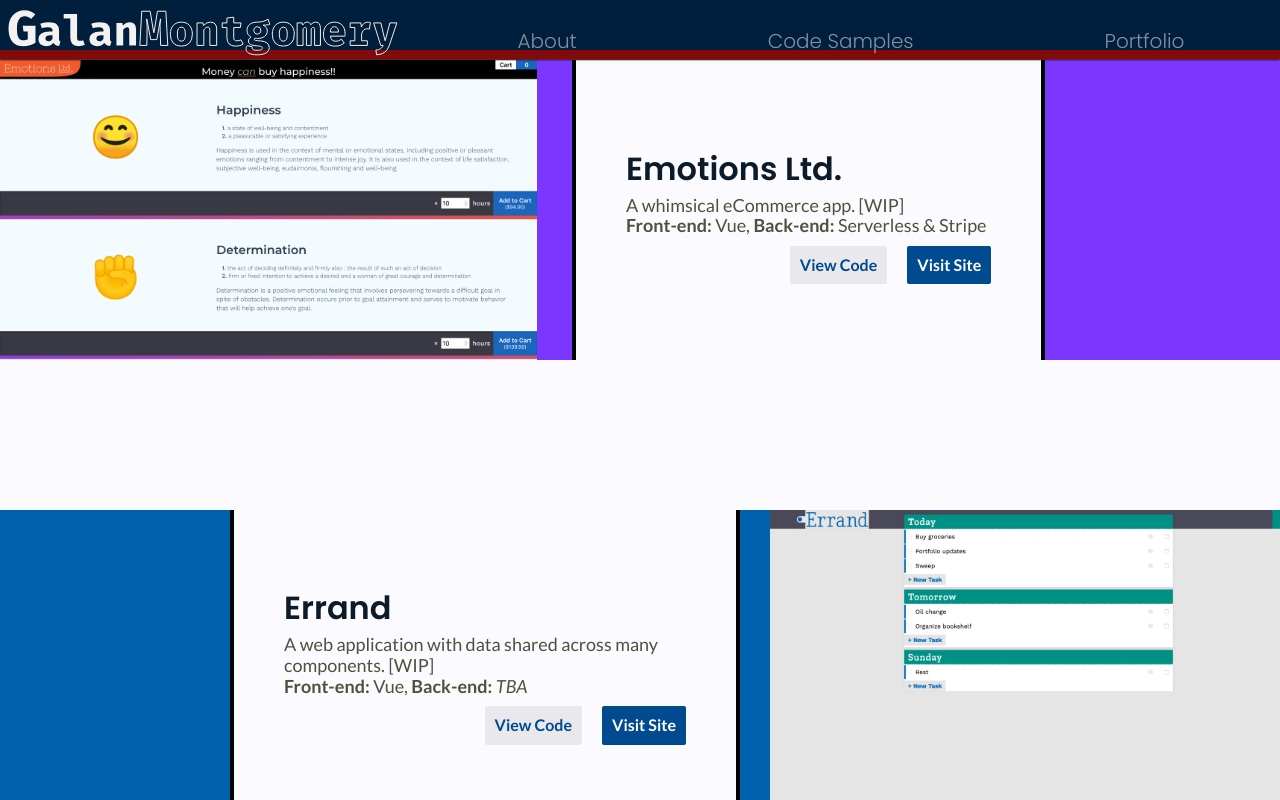
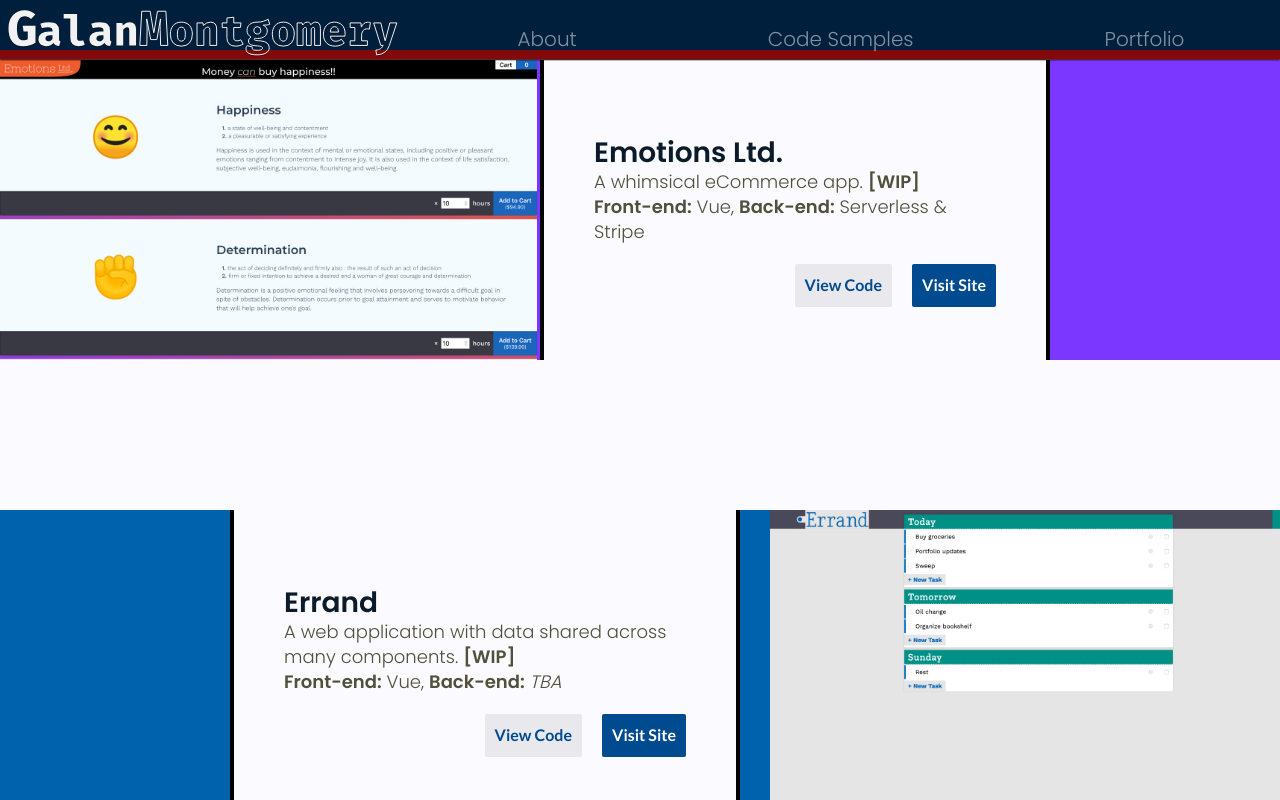
Before and after one commit to GalanCM/Portfolio, a Vue app: page /code-samples in a window 1280 px wide. Shown: the top 800 px of the page. Built offline with nearby package versions, Linux system fonts and the light colour scheme.

Commit message:
Typography pass: Home, Code Samples, and Portfolio.

```diff
--- a/src/base.less
+++ b/src/base.less
@@ -21,6 +21,9 @@
   font-weight: 600;
 }
 
+//COLORS
+@text-color-light: #50503c;
+
 body {
   background-color: #aab;
   color: rgb(12, 27, 42);
@@ -30,6 +33,7 @@ body {
 :root {
   font-family: @body-font;
   .body-font-regular();
+  line-height: 1.4;
 }
 
 h1,
@@ -59,6 +63,36 @@ a {
   text-decoration: none;
 }
 
+.nav-title {
+  .display-font-bold();
+  font-size: 28px;
+  line-height: 1.1;
+}
+.nav-tagline {
+  .display-font-light();
+  font-size: 18px;
+  color: @text-color-light;
+
+  /deep/ b,
+  /deep/ strong {
+    font-weight: 600;
+  }
+}
+
+.buttons {
+  button,
+  a.button {
+    margin: 0 10px;
+
+    &:first-child {
+      margin-left: auto;
+    }
+    &:last-child {
+      margin-right: 0;
+    }
+  }
+}
+
 button,
 a.button {
   padding: 10px 10px 10px;
--- a/src/components/menu_item.vue
+++ b/src/components/menu_item.vue
@@ -1,12 +1,12 @@
 <template>
   <router-link :to="url ? url : ''" class="menu-item portfolio" href="#">
     <div class="content-wrapper">
-      <h1>
+      <div class="title">
         <slot name="header"></slot>
-      </h1>
-      <h2>
+      </div>
+      <div class="tagline">
         <slot name="subheader"></slot>
-      </h2>
+      </div>
     </div>
     <transition name="go-fade">
       <div class="go" v-show="$route.path === '/'">
@@ -23,6 +23,8 @@
 </template>
 
 <style lang="less">
+@import "../base.less";
+
 .menu-item {
   display: grid;
   grid-template-columns: minmax(0, 1fr) minmax(200px, 3fr) minmax(85px, 1fr);
@@ -40,19 +42,13 @@
     padding: 0 10px 0 0;
   }
 
-  h1,
-  h2 {
-    margin: 0;
-  }
-
-  h1 {
-    font-size: 28px;
+  .title {
+    .nav-title();
     color: #004e9b;
   }
 
-  h2 {
-    font-size: 20px;
-    font-weight: 300;
+  .tagline {
+    .nav-tagline();
     color: rgb(80, 80, 60);
   }
 
--- a/src/components/project_item.vue
+++ b/src/components/project_item.vue
@@ -2,8 +2,8 @@
   <section :style="{backgroundColor: info.color}" class="item">
     <img v-if="info.image" :src="require( '@/assets/' + info.image )">
     <main>
-      <h1>{{info.title}}</h1>
-      <p v-html="info.tagline"></p>
+      <div class="title">{{info.title}}</div>
+      <div class="tagline" v-html="info.tagline"></div>
       <div class="buttons">
         <a class="button" :href="info.repoUrl" v-if="info.repoUrl !== null">View Code</a>
         <router-link
@@ -18,6 +18,8 @@
 </template>
 
 <style lang="less" scoped>
+@import "../base.less";
+
 .item {
   display: grid;
   grid-template-columns: repeat(3, minmax(200px, auto));
@@ -75,29 +77,17 @@
       margin-bottom: auto;
     }
 
-    h1 {
-      margin-bottom: 7px;
+    .title {
+      .nav-title();
     }
-    p {
-      margin: 0;
-      font-size: 18px;
-      color: #50503c;
+    .tagline {
+      .nav-tagline();
     }
 
     .buttons {
       display: flex;
       min-height: 30px;
-
-      a {
-        margin: 10px;
-
-        &:first-child {
-          margin-left: auto;
-        }
-        &:last-child {
-          margin-right: 0;
-        }
-      }
+      margin-top: 20px;
     }
   }
 }
--- a/src/views/CodeSamples.vue
+++ b/src/views/CodeSamples.vue
@@ -20,7 +20,7 @@ export default Vue.extend({
           video: null,
           title: "Emotions Ltd.",
           tagline:
-            "A whimsical eCommerce app. [WIP]<br><b>Front-end:</b> Vue, <b>Back-end:</b> Serverless & Stripe"
+            "A whimsical eCommerce app. <b>[WIP]</b><br><b>Front-end:</b> Vue, <b>Back-end:</b> Serverless & Stripe"
         },
         {
           color: "#0061ac",
@@ -31,7 +31,7 @@ export default Vue.extend({
           video: null,
           title: "Errand",
           tagline:
-            "A web application with data shared across many components. [WIP]<br><b>Front-end:</b> Vue, <b>Back-end:</b> <i>TBA</i>"
+            "A web application with data shared across many components. <b>[WIP]</b><br><b>Front-end:</b> Vue, <b>Back-end:</b> <i>TBA</i>"
         },
         {
           color: "#820a0a",
```
